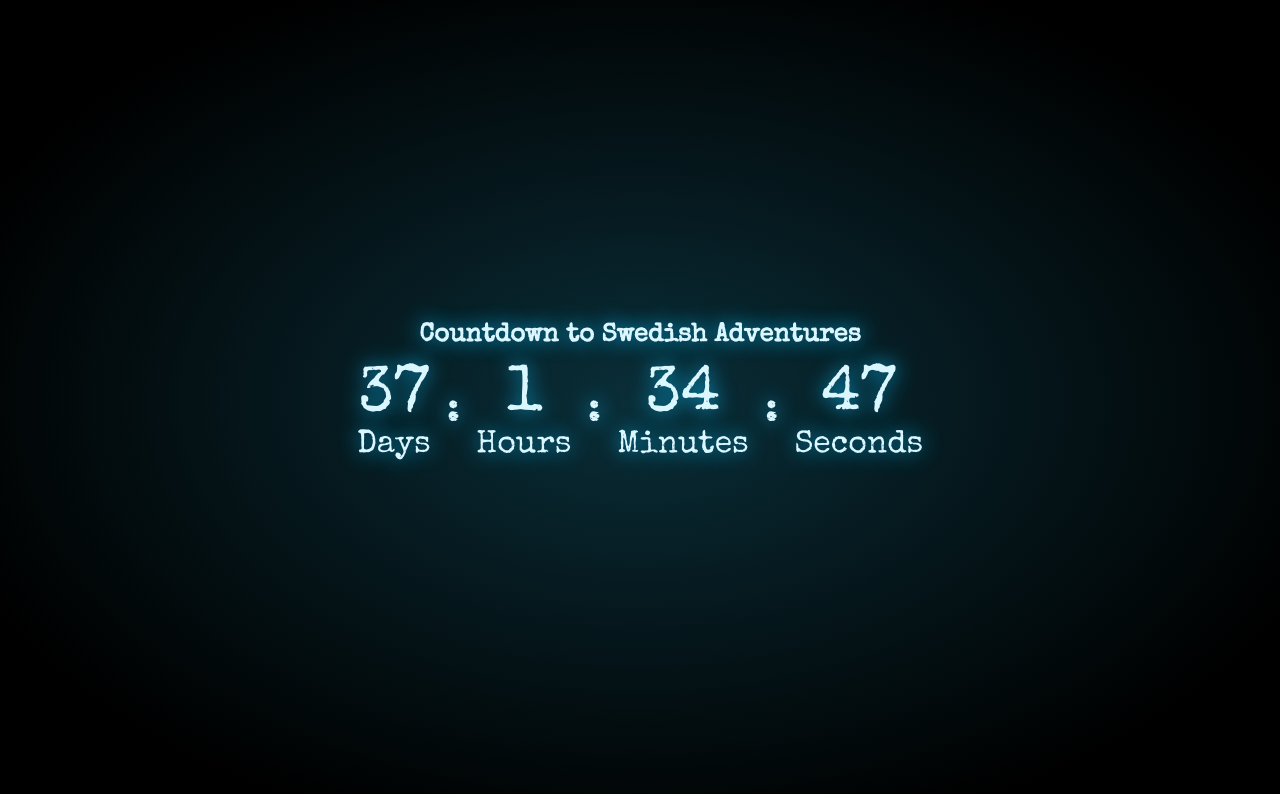
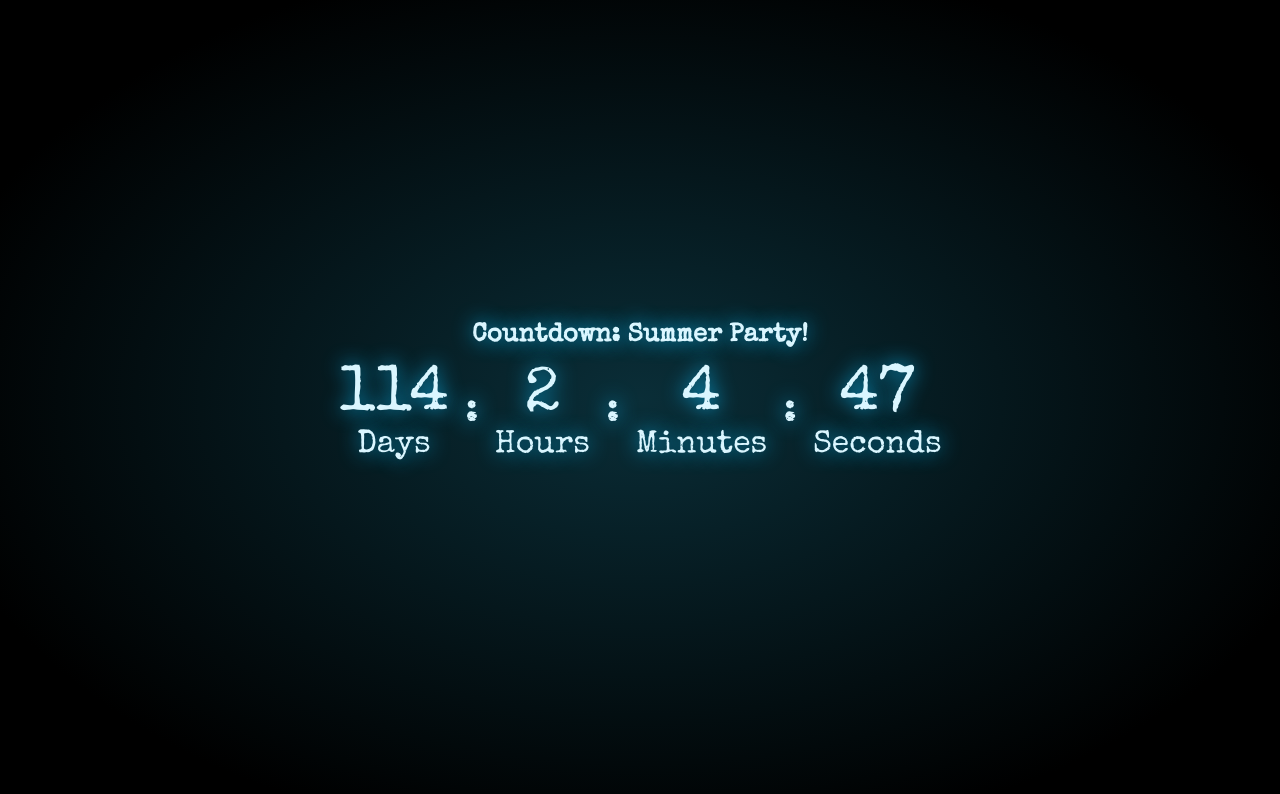
Before and after one commit to AndreasB09/Countdown-Component, a React (Vite) app: page / in a window 1280 px wide. Shown: the top 794 px of the page. Built offline with nearby package versions, Linux system fonts and the light colour scheme.

Commit message:
Update App.jsx

```diff
--- a/src/App.jsx
+++ b/src/App.jsx
@@ -4,11 +4,11 @@ import CountdownTimer from './CountdownTimer';
 
 export default function App() {
   //set time to countdown
-  const targetDate = new Date("2024-03-28T14:30:00");
+  const targetDate = new Date("2024-06-13T15:00:00");
 
   return (
     <div className='container'>
-      <h1 className='title'>Countdown to Swedish Adventures</h1>
+      <h1 className='title'>Countdown: Summer Party!</h1>
       <CountdownTimer targetDate={targetDate.getTime()} />
     </div>
   );
```
